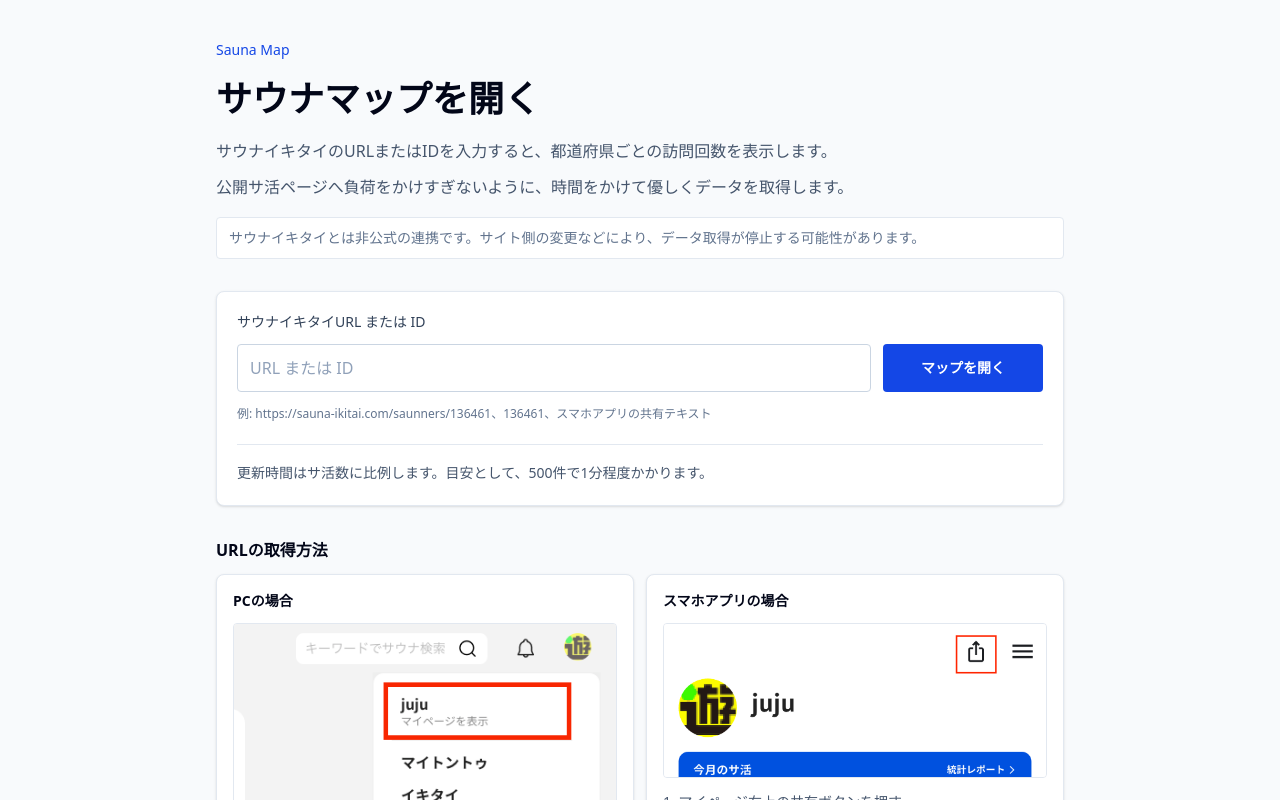
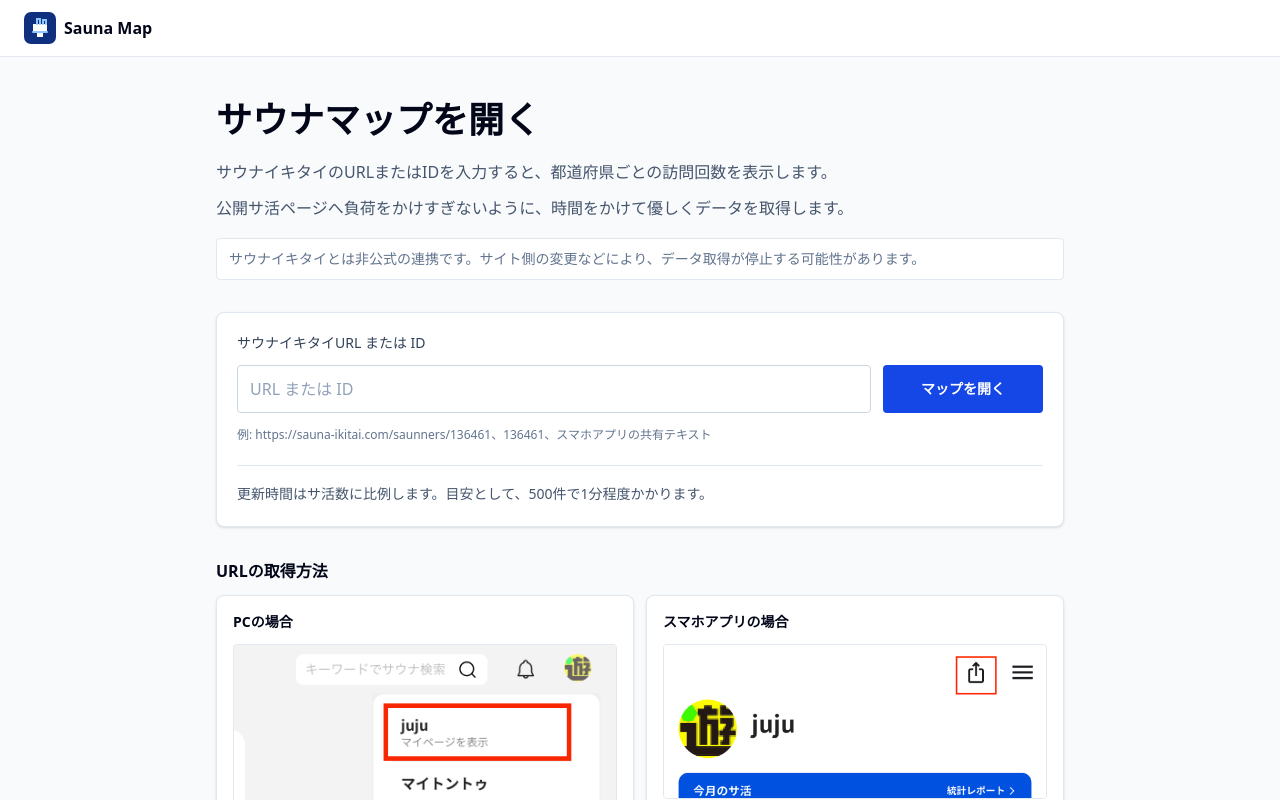
Before and after one commit to itinao/sauna-map, a Next.js app: page / in a window 1280 px wide. Shown: the top 800 px of the page. Built offline with nearby package versions, Linux system fonts and the light colour scheme.

Commit message:
add icon

```diff
--- a/src/app/layout.tsx
+++ b/src/app/layout.tsx
@@ -1,9 +1,13 @@
 import type { Metadata } from "next";
+import { SiteHeader } from "@/widgets/site-header";
 import "./globals.css";
 
 export const metadata: Metadata = {
   title: "Sauna Map",
   description: "日本の都道府県ごとの訪問回数を地図で可視化します。",
+  icons: {
+    icon: "/icon.svg",
+  },
 };
 
 export default function RootLayout({
@@ -14,6 +18,7 @@
   return (
     <html lang="ja" className="h-full antialiased">
       <body className="flex min-h-full flex-col bg-background text-foreground">
+        <SiteHeader />
         {children}
       </body>
     </html>
--- a/src/views/home/ui/home-page.tsx
+++ b/src/views/home/ui/home-page.tsx
@@ -6,7 +6,6 @@
     <main className="flex flex-1 flex-col bg-slate-50 text-slate-950">
       <section className="mx-auto flex w-full max-w-4xl flex-1 flex-col justify-center gap-8 px-4 py-10 sm:px-6">
         <header className="space-y-4">
-          <p className="text-sm font-medium text-blue-700">Sauna Map</p>
           <h1 className="text-3xl font-semibold leading-tight sm:text-4xl">
             サウナマップを開く
           </h1>
--- a/src/views/saunner-map/ui/saunner-map-page.tsx
+++ b/src/views/saunner-map/ui/saunner-map-page.tsx
@@ -58,7 +58,6 @@
     <main className="flex flex-1 flex-col bg-slate-50 text-slate-950">
       <section className="mx-auto flex w-full max-w-7xl flex-1 flex-col gap-5 px-3 py-5 sm:gap-8 sm:px-6 lg:py-8">
         <header className="flex flex-col gap-2 sm:gap-3">
-          <p className="text-sm font-medium text-blue-700">Sauna Map</p>
           <h1 className="text-2xl font-semibold leading-tight sm:text-4xl">
             {saunner?.name ? `${saunner.name}さんのサウナマップ` : "サウナマップ"}
           </h1>
--- /dev/null
+++ b/src/widgets/site-header/index.ts
@@ -0,0 +1 @@
+export { SiteHeader } from "./ui/site-header";
--- /dev/null
+++ b/src/widgets/site-header/ui/site-header.tsx
@@ -0,0 +1,44 @@
+import Link from "next/link";
+
+function SiteIcon() {
+  return (
+    <svg
+      aria-hidden="true"
+      className="h-8 w-8"
+      viewBox="0 0 64 64"
+      xmlns="http://www.w3.org/2000/svg"
+    >
+      <rect width="64" height="64" rx="14" fill="#0f2f7f" />
+      <path d="M18 40h8v10h12V40h8V24H18v16z" fill="#ffffff" />
+      <path
+        d="M26 24V14h6v10M38 24v-8h6v8"
+        fill="none"
+        stroke="#93c5fd"
+        strokeLinecap="round"
+        strokeWidth="4"
+      />
+      <path
+        d="M18 40h28"
+        stroke="#93c5fd"
+        strokeLinecap="round"
+        strokeWidth="4"
+      />
+    </svg>
+  );
+}
+
+export function SiteHeader() {
+  return (
+    <header className="border-b border-slate-200 bg-white/90 backdrop-blur">
+      <div className="mx-auto flex h-14 w-full max-w-7xl items-center px-4 sm:px-6">
+        <Link
+          className="inline-flex items-center gap-2 font-semibold text-slate-950 transition-colors hover:text-blue-700"
+          href="/"
+        >
+          <SiteIcon />
+          <span>Sauna Map</span>
+        </Link>
+      </div>
+    </header>
+  );
+}
```
Also changed, not shown: src/app/icon.svg (added).
